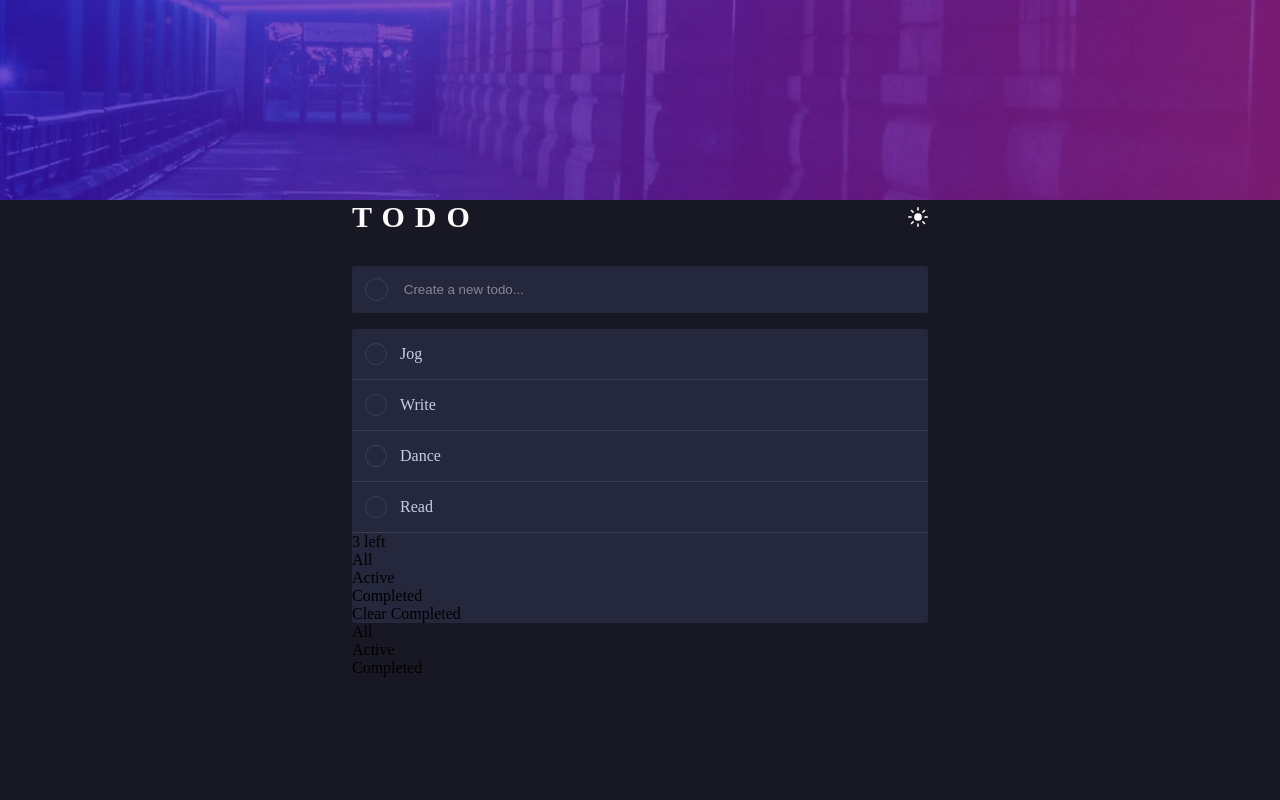
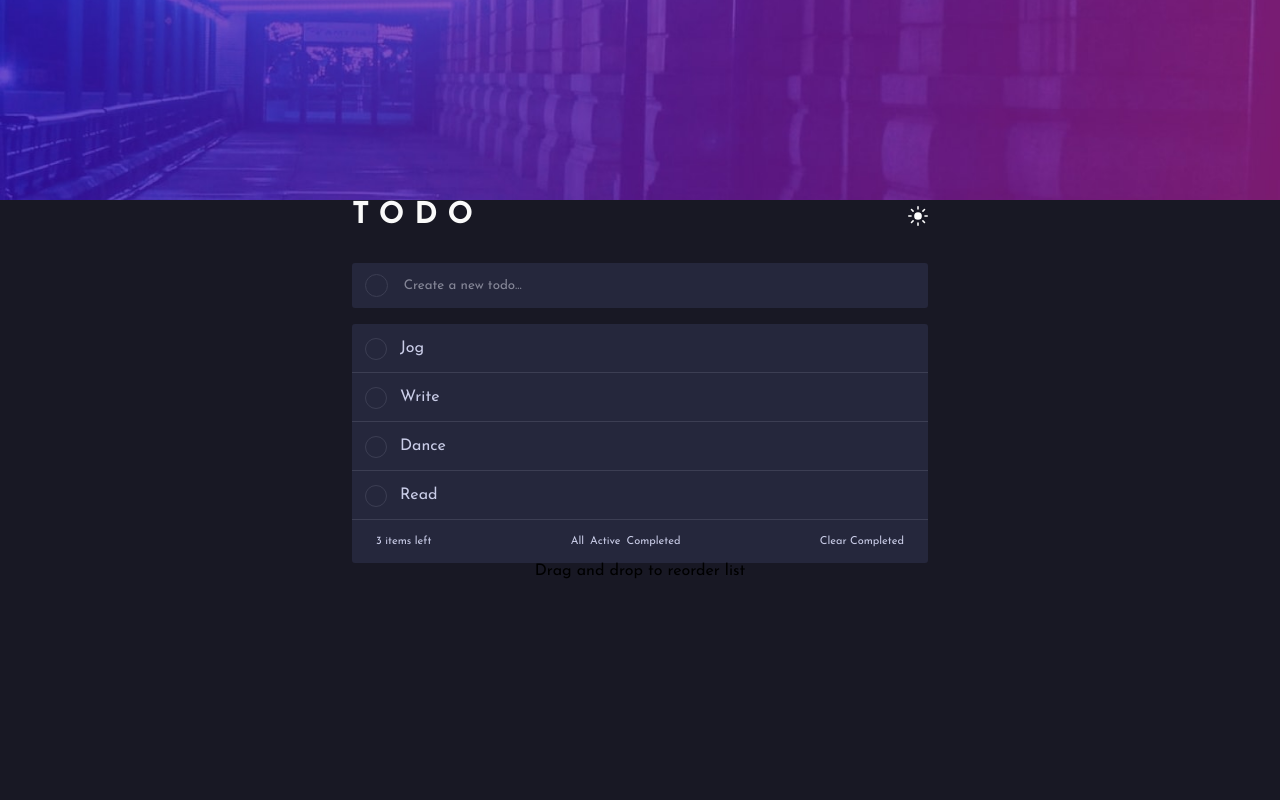
Before and after one commit to HopeAda/ToDoList-FrontEnd-Mentor, a plain HTML site: page index.html in a window 1280 px wide. Shown: the top 800 px of the page. Drawn offline with Linux system fonts and the light colour scheme.

Commit message:
Defined styles for the list info section

```diff
--- a/index.html
+++ b/index.html
@@ -35,7 +35,7 @@
           <li>Read</li>
         </ul> -->
         <div class="list-info">
-          <span class="number-left"><span class="number">3</span> left</span>
+          <span class="number-left"><span class="number">3</span> items left</span>
           <span class="filter">
             <p>All</p>
             <p>Active</p>
@@ -51,18 +51,11 @@
       </span>
 
     </div>
+    Drag and drop to reorder list
   </div>
 
 
-  <!-- Add dynamic number --> items left
 
-  All
-  Active
-  Completed
-
-  Clear Completed
-
-  Drag and drop to reorder list
 
   <div class="attribution">
     Challenge by <a href="https://www.frontendmentor.io?ref=challenge" target="_blank">Frontend Mentor</a>.
--- a/styles.css
+++ b/styles.css
@@ -1,3 +1,5 @@
+@import url('https://fonts.googleapis.com/css2?family=Josefin+Sans:wght@400;700&display=swap');
+
 *{
     margin: 0;
     padding: 0;
@@ -47,6 +49,7 @@
 body{
     width: 100vw;
     height: 100vh;
+    font-family: Josefin Sans, sans-serif;
 
 }
 
@@ -92,6 +95,7 @@ h1{
     font-size: 30px;
     color: var(--VeryLightGray);
     letter-spacing: 10px;
+    font-weight: 700;
 }
 
 /* Input */
@@ -109,6 +113,8 @@ h1{
     padding: 1rem;
     flex-grow: 1;
     color: var(--VeryLightGrayishBlue);
+    font-family: Josefin Sans, sans-serif;
+
 }
 .input-field input::placeholder{
     color: var(--VeryLightGrayishBlue);
@@ -170,9 +176,37 @@ h1{
     background-position: center;
 
 }
-/* .list>.filter
 
-.whole-card>.filter */
+/* List info */
+.list-info{
+    display: inline-flex;
+    width: 100%;
+    font-size: 13px;
+    justify-content: space-between;
+    color: var(--LightGrayishBlue);
+    padding: 1rem 1.5rem;
+}
+
+
+.list-info>.filter{
+    display: none;
+}
+
+.whole-card>.filter{
+    color: var(--LightGrayishBlue);
+    display: inline-flex;
+    width: 100%;
+    align-items: center;
+    justify-content: center;
+    background-color: var(--VeryDarkDesaturatedBlue);
+    padding: .5rem 1rem;
+    margin-top: 1rem;
+    border-radius: 3px;
+    margin-bottom: 2rem;
+}
+.whole-card>.filter p{
+    margin: 0 5px;
+}
 
 /* Bigger Screens */
 @media screen and (min-width: 726px) {
@@ -192,5 +226,21 @@ h1{
     }
 
 
+    /* Filter Area */
+
+    .list-info{
+        font-size: 11px;
+    }
+    .list-info>.filter{
+        display: inline-flex;
+
+    }
+    .list-info>.filter p{
+        margin: 0 3px;
+    }
+
+    .whole-card>.filter{
+        display: none;
+    }
 
 }
```
